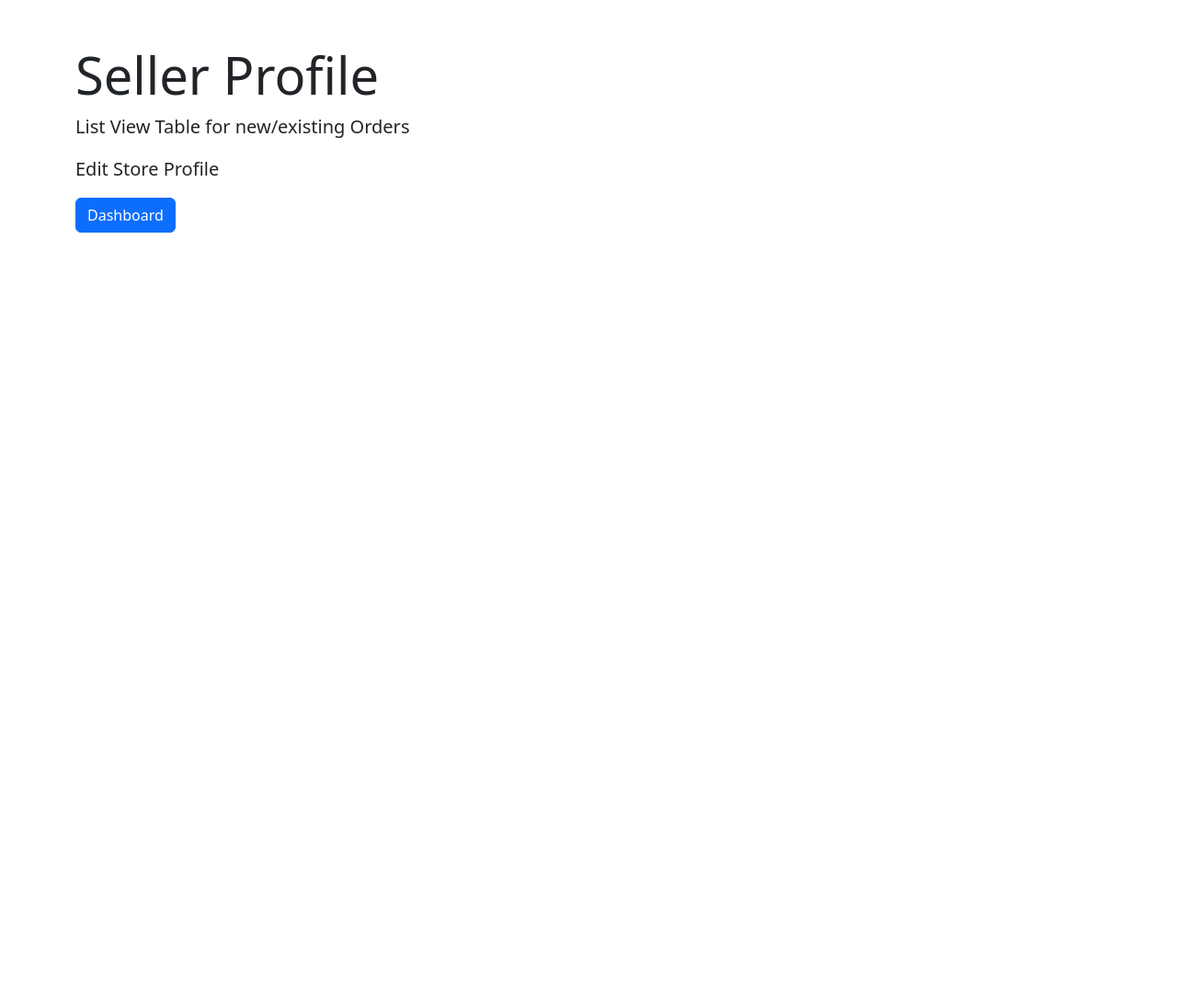
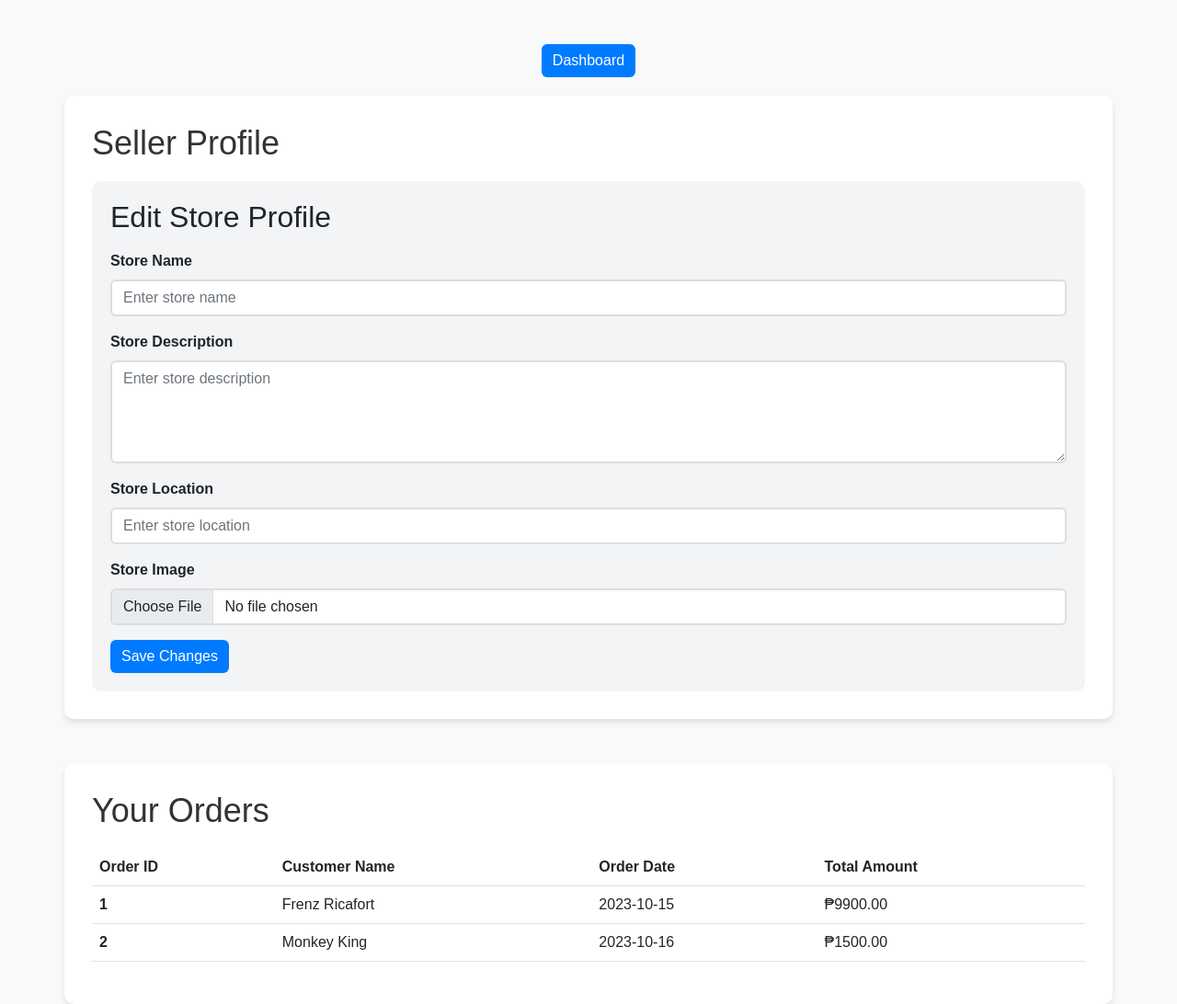
Before and after one commit to Redoc-Coder/ERP-System, a Flask app: page /storeprofile in a window 1280 px wide. Shown: the whole page at 92% size. Before the commit the page ends 253 px from the top, so only its background shows below. Run offline with Flask 3, Linux system fonts and the light colour scheme; some libraries are stand-ins or nearby versions.

Commit message:
I add more design in store profile

```diff
--- a/templates/store_profile.html
+++ b/templates/store_profile.html
@@ -3,20 +3,145 @@
   <head>
     <meta charset="UTF-8" />
     <meta name="viewport" content="width=device-width, initial-scale=1.0" />
-    <title>Seller Profile</title>
+    <title>Store Profile</title>
 
     <!-- Add Bootstrap CSS link -->
     <link
       href="https://cdn.jsdelivr.net/npm/bootstrap@5.2.0-beta1/dist/css/bootstrap.min.css"
       rel="stylesheet"
     />
+
+    <!-- Add custom CSS styles for the layout -->
+    <style>
+      body {
+        background-color: #f8f9fa;
+        font-family: Arial, sans-serif;
+      }
+
+      .container {
+        background-color: #ffffff;
+        padding: 30px;
+        border-radius: 10px;
+        box-shadow: 0 4px 6px rgba(0, 0, 0, 0.1);
+        margin-top: 20px;
+      }
+
+      h1 {
+        font-size: 36px;
+        color: #333333;
+        margin-bottom: 20px;
+      }
+
+      .lead {
+        font-size: 18px;
+        color: #555555;
+        margin-bottom: 30px;
+      }
+
+      form {
+        background-color: #f2f4f6;
+        padding: 20px;
+        border-radius: 10px;
+        margin-top: 20px;
+      }
+
+      .form-label {
+        font-weight: bold;
+      }
+
+      .form-control {
+        border: 2px solid #dddddd;
+      }
+
+      .btn-primary {
+        background-color: #007bff;
+        border: none;
+      }
+
+      .btn-primary:hover {
+        background-color: #0056b3;
+      }
+    </style>
   </head>
   <body>
-    <div class="container mt-5">
-      <h1 class="display-4">Seller Profile</h1>
-      <p class="lead">List View Table for new/existing Orders</p>
-      <p class="lead">Edit Store Profile</p>
-      <a class="btn btn-primary" href="{{ url_for('Dashboard')}}">Dashboard</a>
+    <div class="mb-3 mt-5 text-center">
+      <a class="btn btn-primary" href="{{ url_for('Dashboard') }}">Dashboard</a>
+    </div>
+    <div class="container mb-5">
+      <h1>Seller Profile</h1>
+      <form>
+        <h2 class="mb-3">Edit Store Profile</h2>
+        <div class="mb-3">
+          <label for="storeName" class="form-label">Store Name</label>
+          <input
+            type="text"
+            class="form-control"
+            id="storeName"
+            placeholder="Enter store name"
+          />
+        </div>
+        <div class="mb-3">
+          <label for="storeDescription" class="form-label"
+            >Store Description</label
+          >
+          <textarea
+            class="form-control"
+            id="storeDescription"
+            rows="4"
+            placeholder="Enter store description"
+          ></textarea>
+        </div>
+        <div class="mb-3">
+          <label for="storeLocation" class="form-label">Store Location</label>
+          <input
+            type="text"
+            class="form-control"
+            id="storeLocation"
+            placeholder="Enter store location"
+          />
+        </div>
+        <div class="mb-3">
+          <label for="storeImage" class="form-label">Store Image</label>
+          <input
+            type="file"
+            class="form-control"
+            id="storeImage"
+            accept="image/*"
+          />
+        </div>
+        <button type="submit" class="btn btn-primary">Save Changes</button>
+      </form>
+    </div>
+
+    <div class="container">
+      <h1>Your Orders</h1>
+
+      <!-- Dummy Table -->
+      <table class="table">
+        <thead>
+          <tr>
+            <th scope="col">Order ID</th>
+            <th scope="col">Customer Name</th>
+            <th scope="col">Order Date</th>
+            <th scope="col">Total Amount</th>
+          </tr>
+        </thead>
+        <tbody>
+          <tr>
+            <th scope="row">1</th>
+            <td>Frenz Ricafort</td>
+            <td>2023-10-15</td>
+            <td>₱9900.00</td>
+          </tr>
+          <tr>
+            <th scope="row">2</th>
+            <td>Monkey King</td>
+            <td>2023-10-16</td>
+            <td>₱1500.00</td>
+          </tr>
+          <!-- Add more rows for additional orders -->
+        </tbody>
+      </table>
     </div>
 
     <!-- Add Bootstrap JS scripts (jQuery and Popper.js required) -->
```
